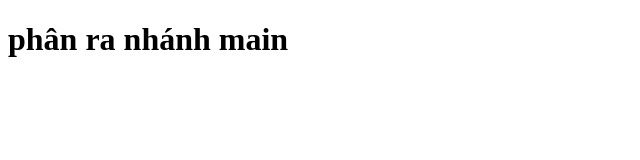
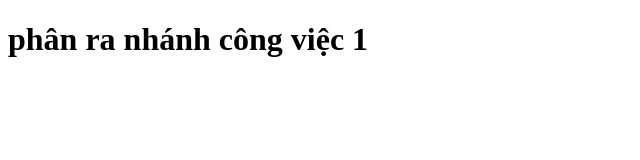
Before and after one commit to lpnhutt/barch-main, a plain HTML site: page index.html in a window 1280 px wide. Shown: the whole page, without its empty margins (0-640 px from the left). Drawn offline with Linux system fonts and the light colour scheme.

Commit message:
1. cong viec 1 lan 1

```diff
--- a/index.html
+++ b/index.html
@@ -6,6 +6,6 @@
     <title>Document</title>
   </head>
   <body>
-    <h1>phân ra nhánh main</h1>
+    <h1>phân ra nhánh công việc 1</h1>
   </body>
 </html>
```
